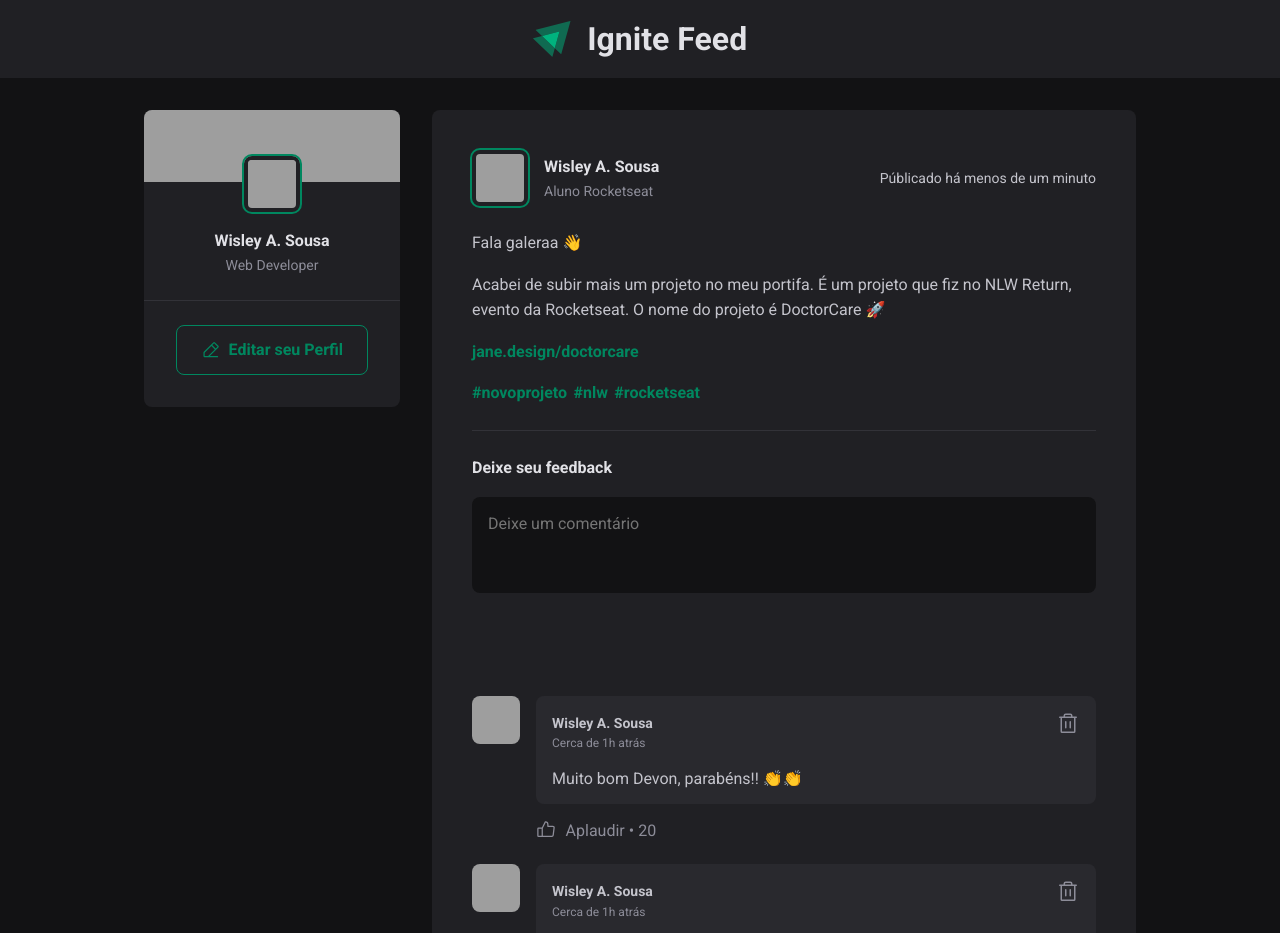
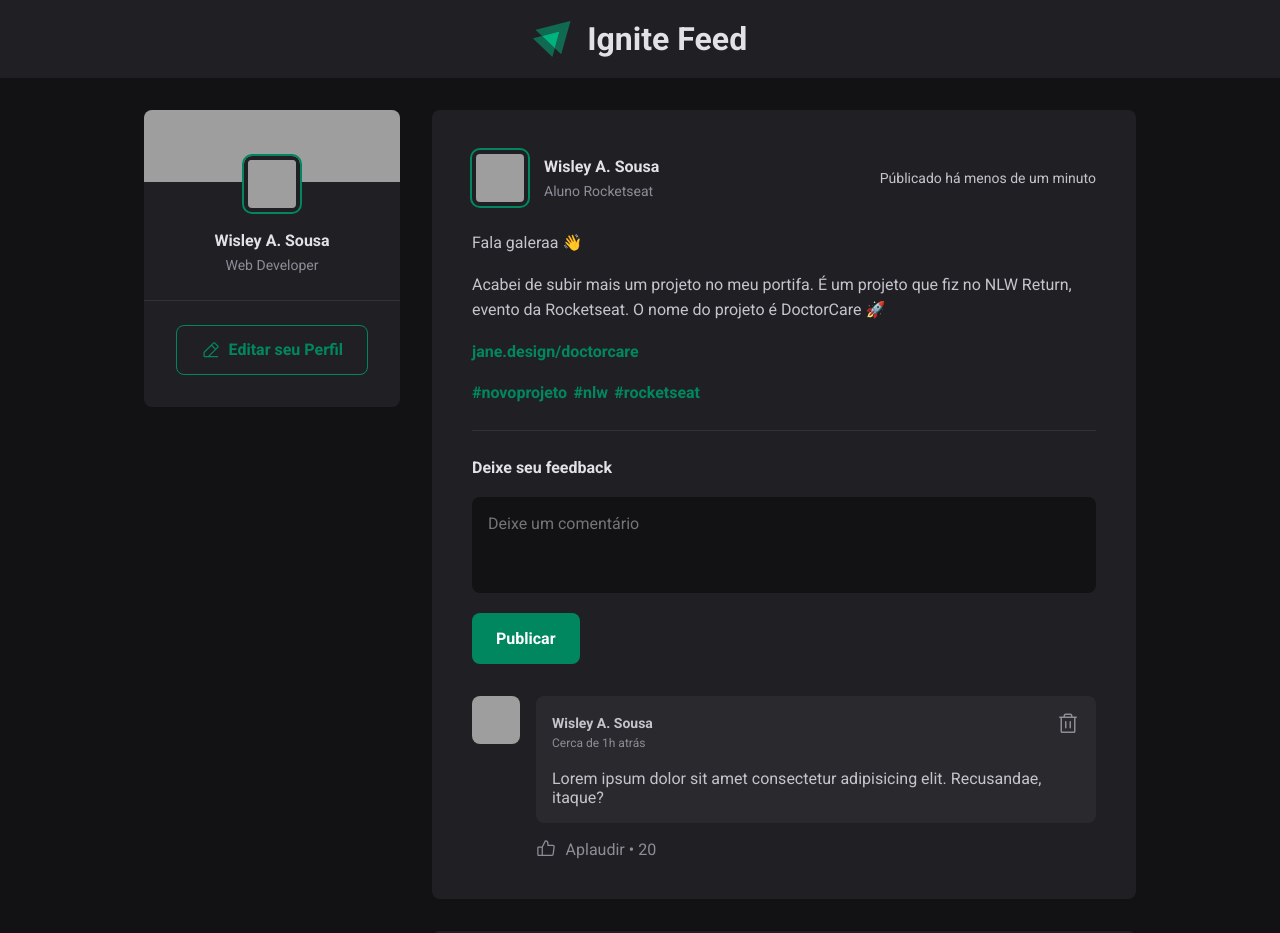
Before and after one commit to WisleyASousa/ignite-feed-pro1, a React (Vite) app: page / in a window 1280 px wide. Shown: the top 933 px of the page. Built offline with nearby package versions, Linux system fonts and the light colour scheme; grey boxes are pictures that could not be loaded.

Commit message:
add commentarios, inserindo Key no react, inicando funcao de deletar comentario

```diff
--- a/src/App.jsx
+++ b/src/App.jsx
@@ -47,6 +47,7 @@ export function App() {
           {posts.map(post => {
             return (
               <Post
+                key={post.id}
                 author={post.author}
                 content={post.content}
                 publishedAt={post.publishedAt}
--- a/src/components/Comment.jsx
+++ b/src/components/Comment.jsx
@@ -2,7 +2,12 @@ import { ThumbsUp, Trash } from '@phosphor-icons/react'
 import styles from './Comment.module.css'
 import { Avatar } from './Avatar'
 
-export function Comment() {
+export function Comment({ content, onDeleteComment }) {
+
+  function handleDeleteComment() {
+    onDeleteComment(content)
+  }
+
   return (
     <div className={styles.comment}>
       <Avatar hasBorder={false} src='https://github.com/wisleyasousa.png' />
@@ -18,13 +23,13 @@ export function Comment() {
                 Cerca de 1h atrás
               </time>
             </div>
-            <button title='Deletar comentário'>
+            <button onClick={handleDeleteComment} title='Deletar comentário'>
               <Trash size={24} />
             </button>
           </header>
 
           <p>
-            Muito bom Devon, parabéns!! 👏👏
+            {content}
           </p>
         </div>
 
--- a/src/components/Comment.module.css
+++ b/src/components/Comment.module.css
@@ -3,11 +3,6 @@
   display: flex;
   gap: 1rem;
 }
-/* .comment .avatar {
-  width: 3rem;
-  height: 3rem;
-  border-radius: 8px;
-} */
 .commentBox {
   flex: 1;
 }
--- a/src/components/Post.jsx
+++ b/src/components/Post.jsx
@@ -3,14 +3,16 @@ import ptBR from 'date-fns/locale/pt-BR';
 import { Avatar } from './Avatar';
 import { Comment } from './Comment';
 import styles from './Post.module.css';
+import { useState } from 'react';
 
-const comments = [
-  1,
-  2,
-  3,
-];
 
 export function Post({ author, publishedAt, content }) {
+
+  const [comments, setComments] = useState([
+    'Lorem ipsum dolor sit amet consectetur adipisicing elit. Recusandae, itaque?'
+  ]);
+
+  const [newCommentText, setNewCommentText] = useState('');
 
   const publishedDateFormatted = format(publishedAt, "d 'de' LLLL 'às' HH:mm'h'", {locale: ptBR});
 
@@ -19,7 +21,17 @@ export function Post({ author, publishedAt, content }) {
     addSuffix: true,
   });
   function handleCreateNewComment() {
-    console.log('oi')
+    event.preventDefault();
+
+    setComments([newCommentText, ...comments]);
+    setNewCommentText('');
+
+  }
+  function handleNewCommentChange() {
+    setNewCommentText(event.target.value);
+  }
+  function deleteComment(comment) {
+    console.log(`Deleting: ${comment}`)
   }
 
   return (
@@ -43,9 +55,9 @@ export function Post({ author, publishedAt, content }) {
       <div  className={styles.content}>
         {content.map(line => {
           if(line.type == 'paragraph'){
-            return <p>{line.content}</p>
+            return <p key={line.content}>{line.content}</p>
           } else if (line.type == 'link') {
-            return <p><a href='#'>{line.content}</a></p>
+            return <p key={line.content}><a href='#'>{line.content}</a></p>
           }
         })}
         <p className={styles.tags}>
@@ -59,8 +71,12 @@ export function Post({ author, publishedAt, content }) {
         <strong>Deixe seu feedback</strong>
 
         <textarea
+          name='comment'
           placeholder='Deixe um comentário'
+          value={newCommentText}
+          onChange={handleNewCommentChange}
         />
+
         <footer>
           <button type='submit'>Publicar</button>
         </footer>
@@ -68,7 +84,13 @@ export function Post({ author, publishedAt, content }) {
 
       <div className={styles.commentList}>
         {comments.map(comment => {
-            return <Comment />
+            return(
+              <Comment
+              key={comment}
+              content={comment}
+              onDeleteComment={deleteComment}
+              />
+            )
         })}
       </div>
     </article>
--- a/src/components/Post.module.css
+++ b/src/components/Post.module.css
@@ -77,15 +77,16 @@
   color: var(--gray-100);
   line-height: 1.4;
 }
-.comentForm footer {
+
+/* .comentForm footer {
   visibility: hidden;
-  /* max-height: 0; */
+
 }
 
 .comentForm:focus-within footer{
   visibility: visible;
-  /* max-height: none; */
-}
+
+} */
 
 .comentForm button {
   padding: 1rem 1.5rem;
```
